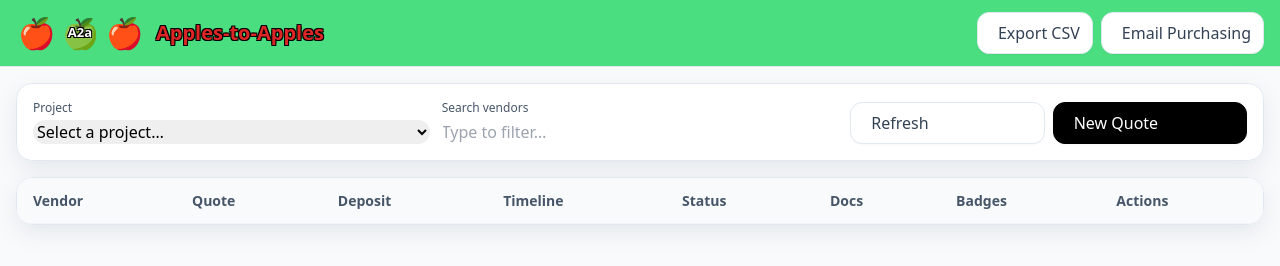
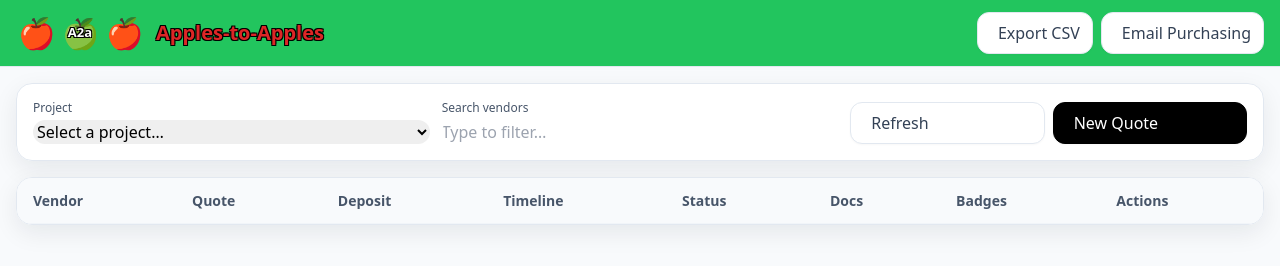
Before and after one commit to mwb2959-cyber/a2a-test, a plain HTML site: page index.html in a window 1280 px wide. Drawn offline with nearby package versions, Linux system fonts and the light colour scheme; a script that the page names is missing.

Commit message:
Update index.html

```diff
--- a/index.html
+++ b/index.html
@@ -37,7 +37,7 @@
 </head>
 <body class="min-h-screen bg-slate-50">
   <!-- Header -->
-  <header class="sticky top-0 z-20 bg-green-400 backdrop-blur border-b border-slate-200">
+  <header class="sticky top-0 z-20 bg-green-500 backdrop-blur border-b border-slate-200">
   <div class="max-w-7xl mx-auto px-4 py-3 flex items-center justify-between">
     <!-- LEFT: triple apples + title -->
     <div class="flex items-center gap-3">
```
